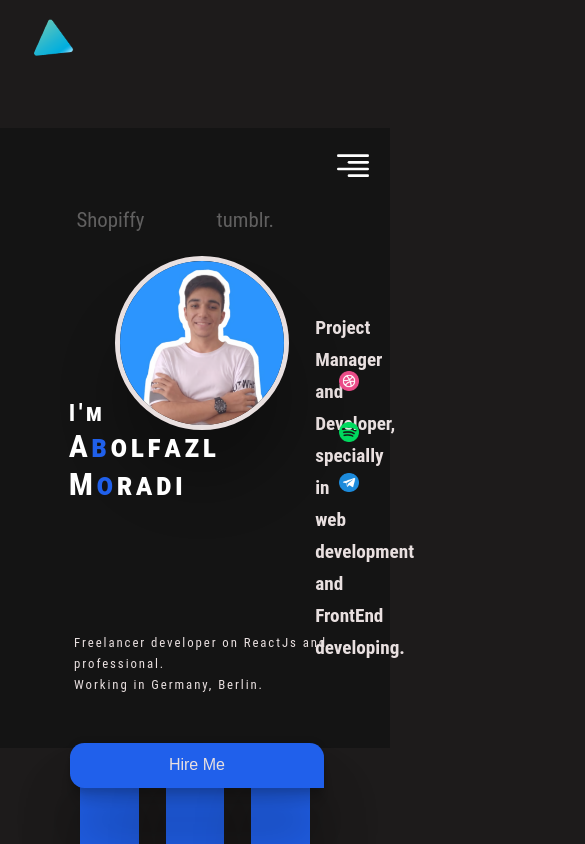
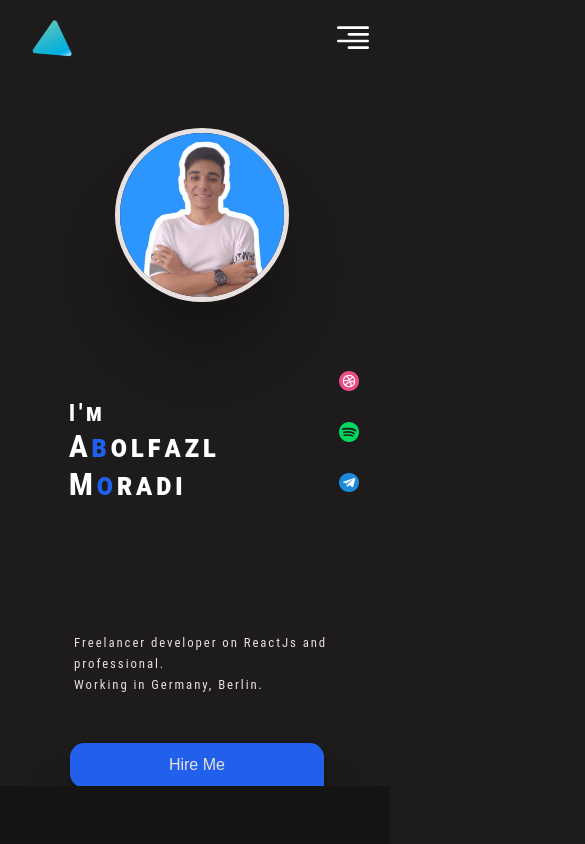
Before and after one commit to AbolfazM/personalwebsite, a React (Create React App) app: page / in a window 390 px wide. Shown: the top 844 px of the page, 585 px wide, since content can reach past the window. Built offline with nearby package versions, Linux system fonts and the light colour scheme.

Commit message:
responsive myservices!

```diff
--- a/src/Components/Services/Services.jsx
+++ b/src/Components/Services/Services.jsx
@@ -8,17 +8,17 @@ const Services = () => {
     return(
         <Fragment>
             <div className="Service">
-                <div className="Service__Icons">
+                {/* <div className="Service__Icons">
                     <span>facebook</span>
                     <span>Google</span>
                     <img className="Shoppify" src={Shoppify} alt="shopping service" />
                     <span>Shopiffy</span>
                     <span>tumblr.</span>
-                </div>
+                </div> */}
                 <div>
                     <Items />
-                    <Experience />
-                    <Cards />
+                    {/* <Experience /> */}
+                    {/* <Cards /> */}
                 </div>
             </div>
         </Fragment>
--- a/src/index.css
+++ b/src/index.css
@@ -300,6 +300,15 @@ body {
     margin-top: 8rem;
 }
 
+@media (max-width:400px) {
+    .Service {
+        position: absolute;
+        top: 78%;
+        height: 120vh;
+        max-width: 100%;
+    }
+}
+
 
 /* Service__Icons */
 
@@ -343,6 +352,16 @@ img {
     line-height: 2rem;
 }
 
+@media (max-width:400px) {
+    .MyServices {
+        padding: 0;
+        font-size: 1rem;
+        width: 70%;
+        margin-left: 4.7rem;
+        margin-top: 20%;
+    }
+}
+
 
 /* Experience.jsx component */
 
@@ -360,6 +379,12 @@ img {
     position: absolute;
     top: 140%;
     margin-left: 10rem;
+}
+
+@media (max-width:400px) {
+    .ExperienceDescription {
+        margin-left: 0rem;
+    }
 }
 
 
```
